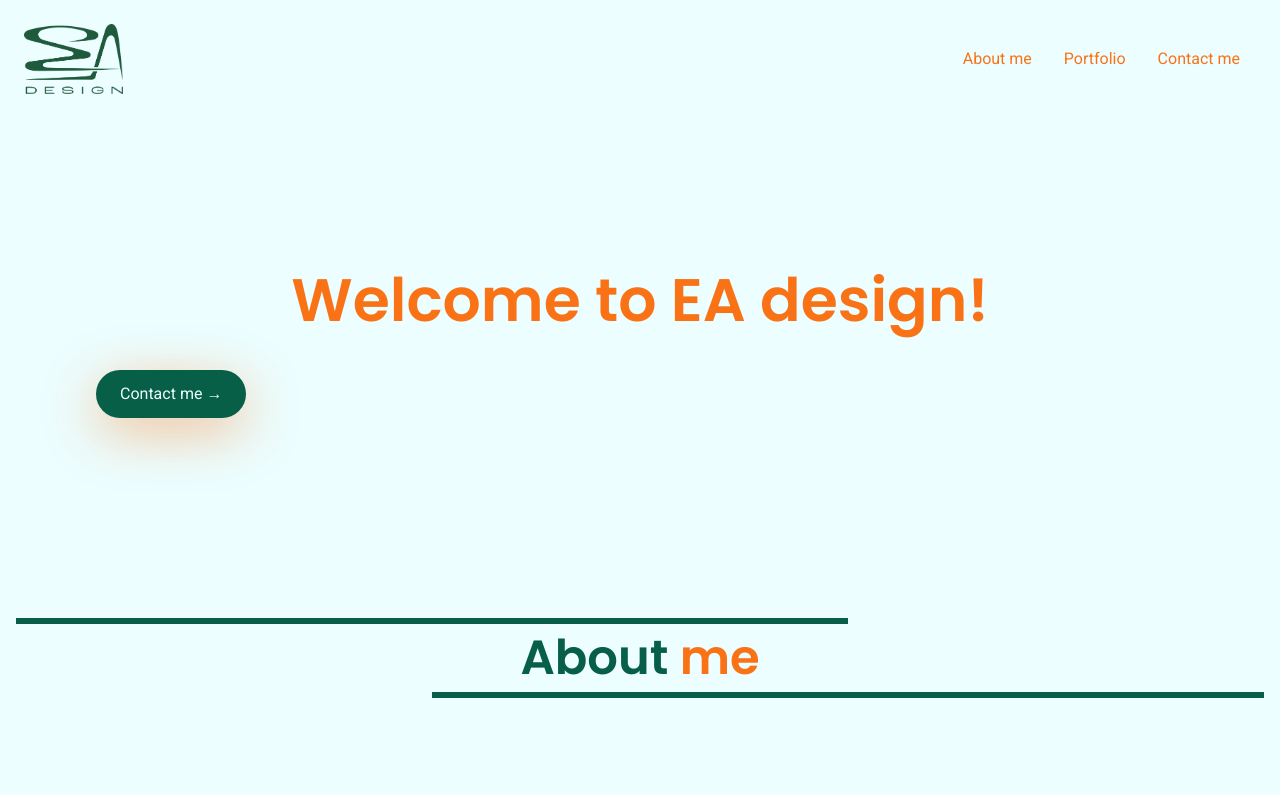
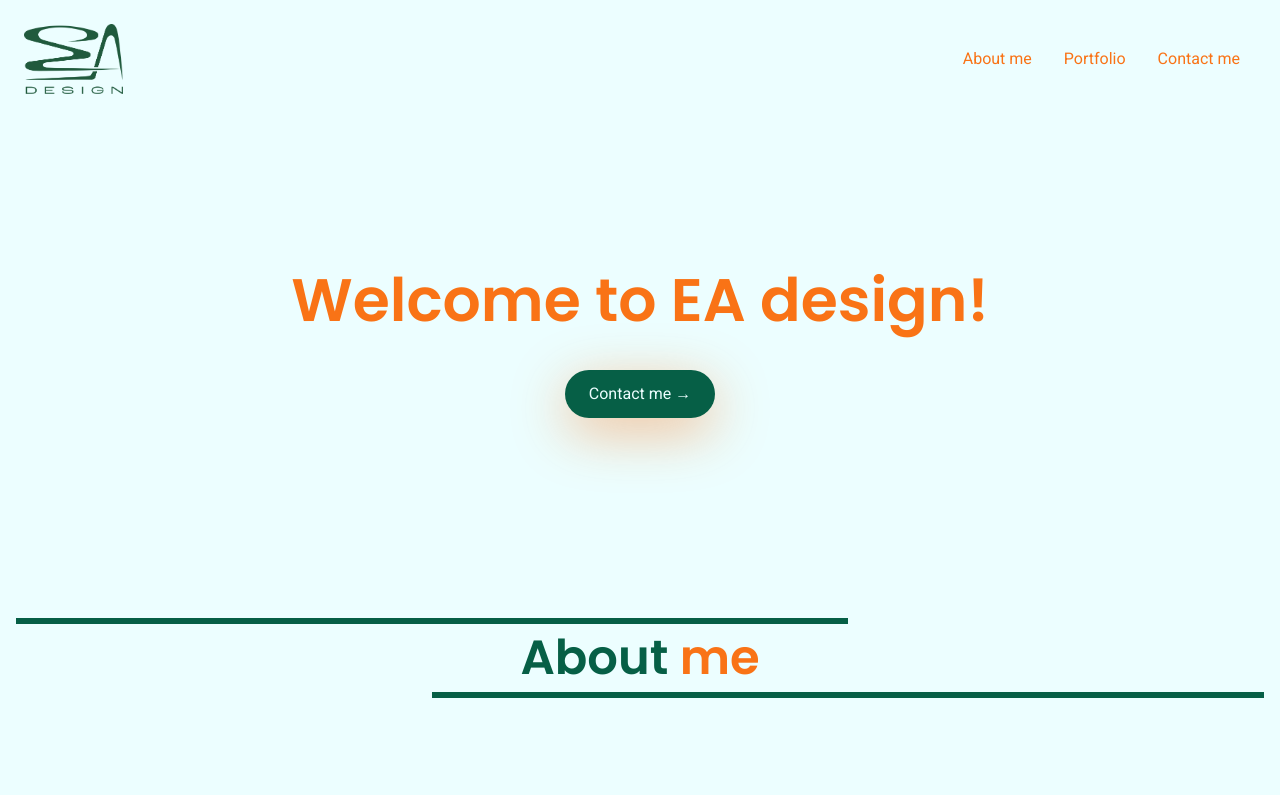
Before and after one commit to smoothshiny/emea-design-portfolio, a SvelteKit app: page / in a window 1280 px wide. Shown: the top 795 px of the page. Built offline with nearby package versions, Linux system fonts and the light colour scheme.

Commit message:
contact me button center

```diff
--- a/src/components/Main.svelte
+++ b/src/components/Main.svelte
@@ -29,7 +29,7 @@
       </h2>
 
       <button
-        class="blueShadow place-items-center lg:mr-auto lg:text-base sm:text-lg md:text-xl poppins relative overflow-hidden px-6 py-3 group rounded-full bg-emerald-800 text-cyan-50"
+        class="blueShadow place-items-center lg:text-base sm:text-lg md:text-xl poppins relative overflow-hidden px-6 py-3 group rounded-full bg-emerald-800 text-cyan-50"
         ><h4 class="relative z-9">Contact me &rarr;</h4>
       </button>
     </div>
```
